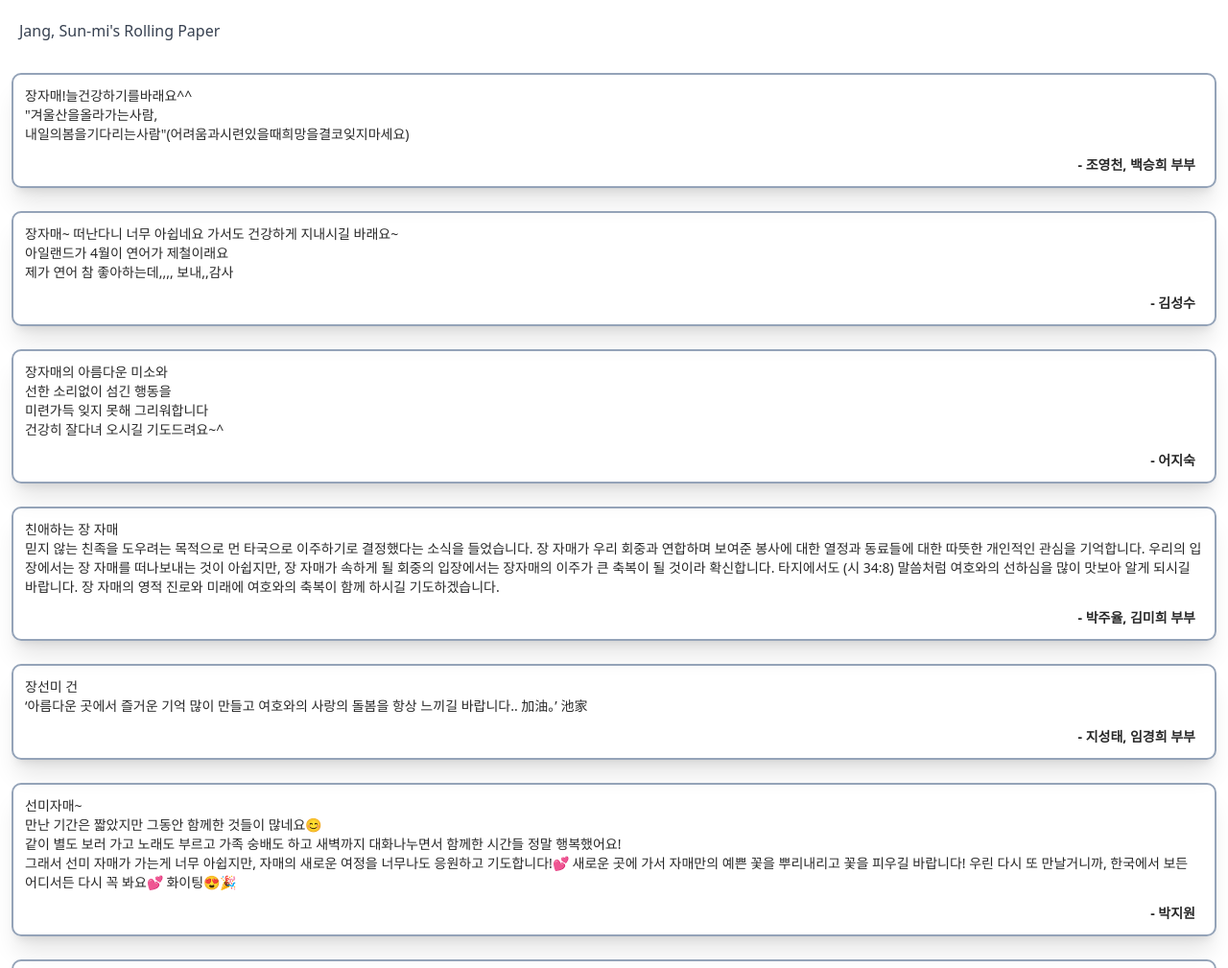
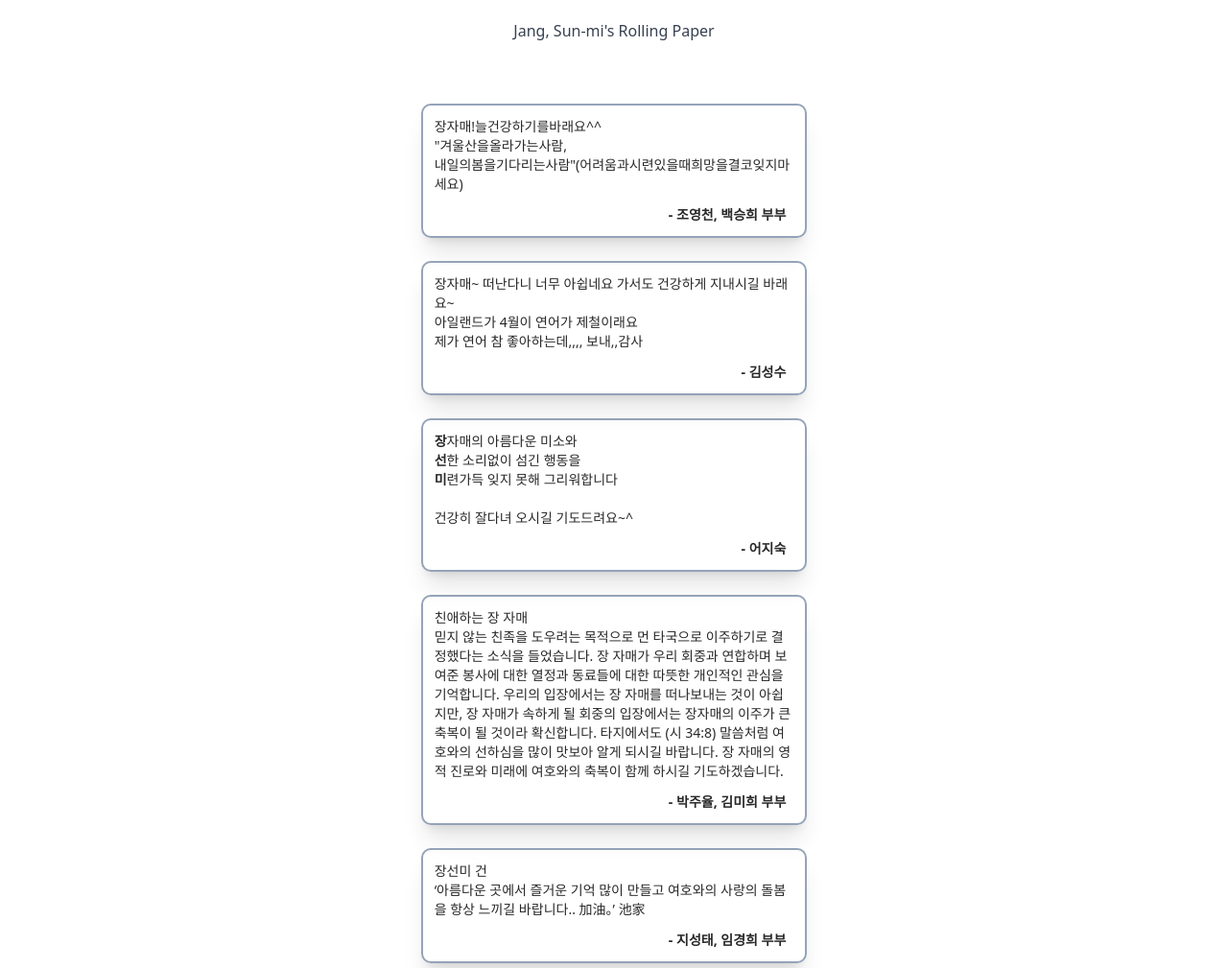
Before and after one commit to jungkun-friacode/sunmi, a plain HTML site: page index.html in a window 1280 px wide. Shown: the top 1009 px of the page at 96% size. Drawn offline with nearby package versions, Linux system fonts and the light colour scheme.

Commit message:
update layout

```diff
--- a/index.html
+++ b/index.html
@@ -11,15 +11,15 @@
 </head>
 
 <body>
-  <header class="text-gray-700 body-font">
-    <div class="container mx-auto flex flex-wrap p-5 flex-col md:flex-row items-center">
+  <header class="bg-white w-full flex p-5 items-center text-center justify-center fixed">
+    <div class="text-gray-700 body-font">
       Jang, Sun-mi's Rolling Paper
     </div>
   </header>
 
-  <div class="w-full p-3">
+  <div class="w-full mx-auto md:w-1/3 p-3">
 
-    <div id="message_list"></div>
+    <div class="pt-24" id="message_list"></div>
 
     <script>
       let div = '';
--- a/message.js
+++ b/message.js
@@ -12,7 +12,7 @@ const message = [
   {
     name: "어지숙",
     message:
-      "장자매의 아름다운 미소와<br />선한 소리없이 섬긴 행동을<br />미련가득 잊지 못해 그리워합니다<br />건강히 잘다녀 오시길 기도드려요~^",
+      "<span class='font-bold'>장</span>자매의 아름다운 미소와<br /><span class='font-bold'>선</span>한 소리없이 섬긴 행동을<br /><span class='font-bold'>미</span>련가득 잊지 못해 그리워합니다<br /><br />건강히 잘다녀 오시길 기도드려요~^",
   },
   {
     name: "박주율, 김미희 부부",
```
